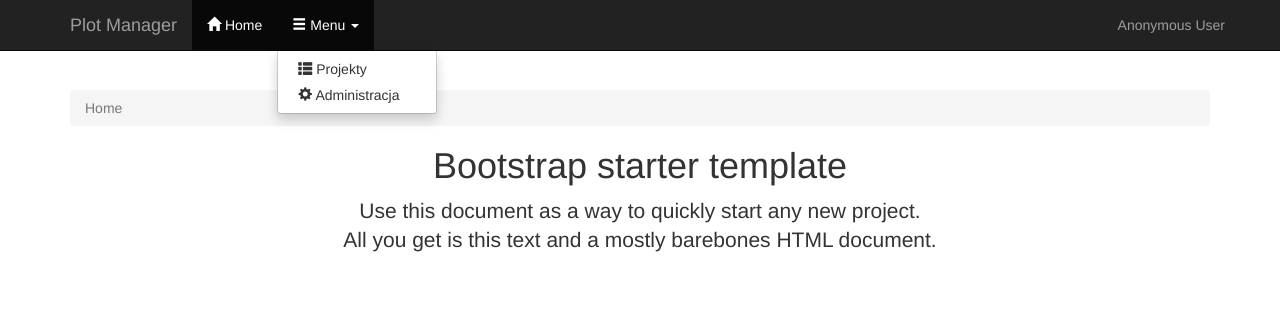
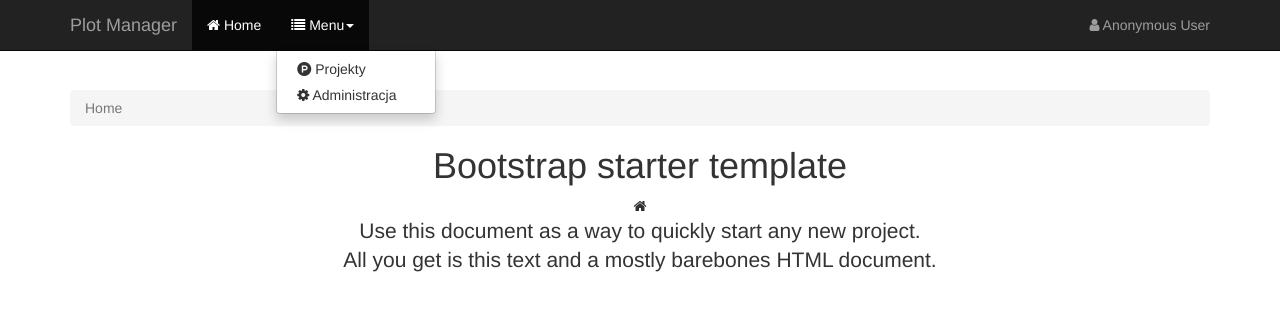
Before and after one commit to ragan/pm-front, a plain HTML site: page main.html in a window 1280 px wide. Both pictures are taken after a click on the button "Menu". Drawn offline with nearby package versions, Linux system fonts and the light colour scheme.

Commit message:
menu fin

```diff
--- a/main.html
+++ b/main.html
@@ -9,6 +9,8 @@
 
     <!-- jQuery (necessary for Bootstrap's JavaScript plugins) -->
     <script src="https://ajax.googleapis.com/ajax/libs/jquery/1.11.3/jquery.min.js"></script>
+    <!-- Font Awesome -->
+    <link href="//netdna.bootstrapcdn.com/font-awesome/4.5.0/css/font-awesome.css" rel="stylesheet">
     <!-- Include all compiled plugins (below), or include individual files as needed -->
     <script src="js/bootstrap.min.js"></script>
     <!-- Bootstrap -->
@@ -23,8 +25,7 @@
     <script src="https://oss.maxcdn.com/respond/1.4.2/respond.min.js"></script>
     <![endif]-->
 
-    <!-- Font Awesome -->
-    <link rel="stylesheet" href="css/font-awesome.min.css">
+
     <script>
         $(function () {
             $("#menu").load("menu.html");
@@ -39,6 +40,7 @@
         <li class="active">Home</li>
     </ol>
     <h1>Bootstrap starter template</h1>
+    <i class="fa fa-home"></i>
 
     <p class="lead">Use this document as a way to quickly start any new project.<br> All you get is this text and a
         mostly barebones HTML document.</p>
--- a/menu.html
+++ b/menu.html
@@ -10,27 +10,30 @@
             </button>
             <a class="navbar-brand" href="#">Plot Manager</a>
         </div>
-        <div id="navbar" class="collapse navbar-collapse">
+        <div class="collapse navbar-collapse">
             <ul class="nav navbar-nav">
-                <li class="active"><a href="main.html"><span class="glyphicon glyphicon-home"
-                                                             aria-hidden="true"> </span> Home</a></li>
+                <li class="active"><a href="main.html"><i class="fa fa-home"></i> Home</a></li>
                 <li class="dropdown">
                     <a href="#" class="dropdown-toggle" data-toggle="dropdown" role="button" aria-haspopup="true"
-                       aria-expanded="false"><span class="glyphicon glyphicon-menu-hamburger"
-                                                   aria-hidden="true"> </span> Menu <span class="caret"></span></a>
+                       aria-expanded="false"><i class="fa fa-list"></i> Menu<span class="caret"></span></a>
                     <ul class="dropdown-menu">
-                        <li><a href="projects.html"><span class="glyphicon glyphicon-th-list"
-                                                          aria-hidden="true"> </span>
-                            Projekty</a></li>
-                        <li><a href="admin.html"><span class="glyphicon glyphicon-cog" aria-hidden="true"> </span>
-                            Administracja</a></li>
+                        <li><a href="#"><i class="fa fa-product-hunt"></i> Projekty</a></li>
+                        <li><a href="#"><i class="fa fa-cog"></i> Administracja</a></li>
                     </ul>
                 </li>
             </ul>
-
-            <p class="navbar-text navbar-right">
-                <a href="#" class="navbar-link">Anonymous User</a>
-            </p>
+            <ul class="nav navbar-nav navbar-right">
+                <li class="dropdown">
+                    <a href="#" class="dropdown-toggle" data-toggle="dropdown" role="button" aria-haspopup="true"
+                       aria-expanded="false"><i class="fa fa-user"></i> Anonymous User</a>
+                    <ul class="dropdown-menu">
+                        <li><a href="#"><i class="fa fa-pencil-square-o"></i> Profil</a></li>
+                        <li><a href="#"><i class="fa fa-cogs"></i> Preferencje</a></li>
+                        <li role="separator" class="divider"></li>
+                        <li><a href="index.html"><i class="fa fa-power-off"></i> Wyloguj</a> </li>
+                    </ul>
+                </li>
+            </ul>
         </div>
         <!--/.nav-collapse -->
     </div>
```
